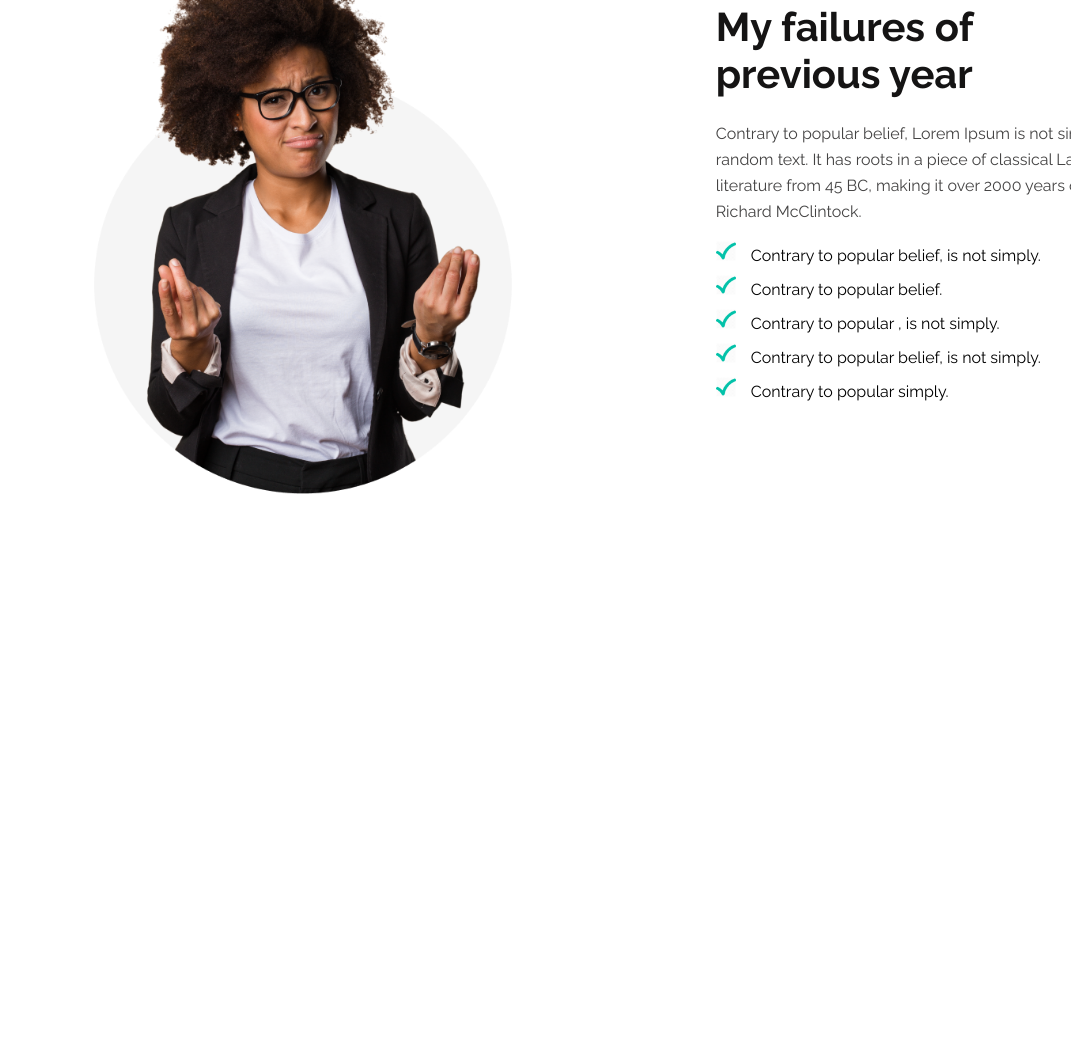
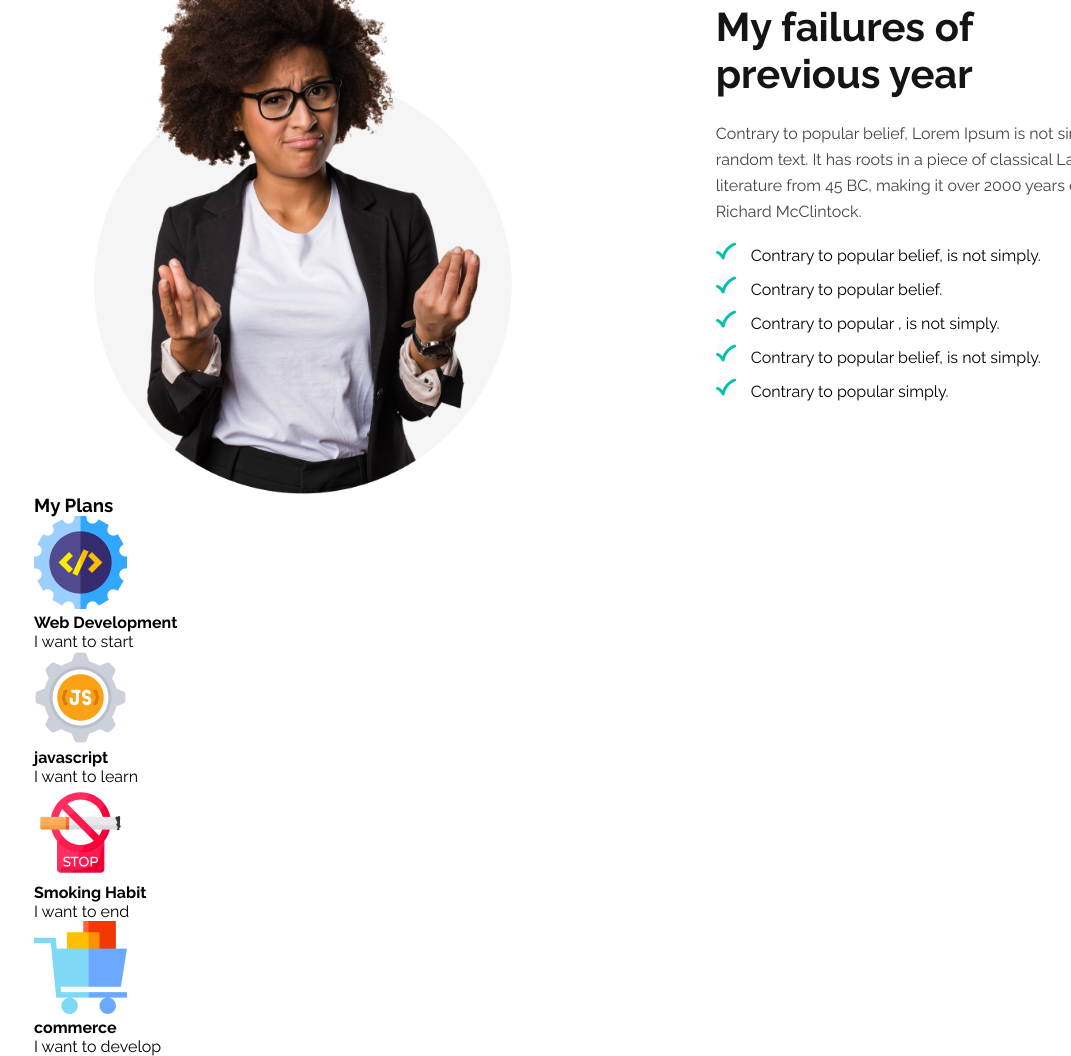
Before and after one commit to najrulislam38/new-year-2023, a plain HTML site: page index.html in a window 1280 px wide. Shown: the part 1012-2068 px from the top of the page, without its empty margins (36-1107 px from the left). Before the commit the page ends 1506 px from the top, so only its background shows below. Drawn offline with Linux system fonts and the light colour scheme.

Commit message:
create a plan area in html file

```diff
--- a/index.html
+++ b/index.html
@@ -43,6 +43,36 @@
                 </div>
             </div>
         </section>
+
+        <!-- plan section starts here -->
+        <section id="plan">
+            <div class="container">
+                <h3 class="plan-title">My Plans</h3>
+                <div class="inner-plans">
+                    <div class="plan-items">
+                        <img src="images/icons/web.png" alt="web icon" class="plan-icon">
+                        <h4 class="plan-name">Web Development</h4>
+                        <p class="plan-want">I want to start </p>
+                    </div>
+                    <div class="plan-items">
+                        <img src="images/icons/js.png" alt="web icon" class="plan-icon">
+                        <h4 class="plan-name">javascript</h4>
+                        <p class="plan-want">I want to learn</p>
+                    </div>
+                    <div class="plan-items">
+                        <img src="images/icons/smoke.png" alt="web icon" class="plan-icon">
+                        <h4 class="plan-name">Smoking Habit</h4>
+                        <p class="plan-want">I want to end </p>
+                    </div>
+                    <div class="plan-items">
+                        <img src="images/icons/ecom.png" alt="web icon" class="plan-icon">
+                        <h4 class="plan-name">commerce</h4>
+                        <p class="plan-want">I want to develop </p>
+                    </div>
+                </div>
+            </div>
+        </section>
+
     </main>
     <footer>
 
```
